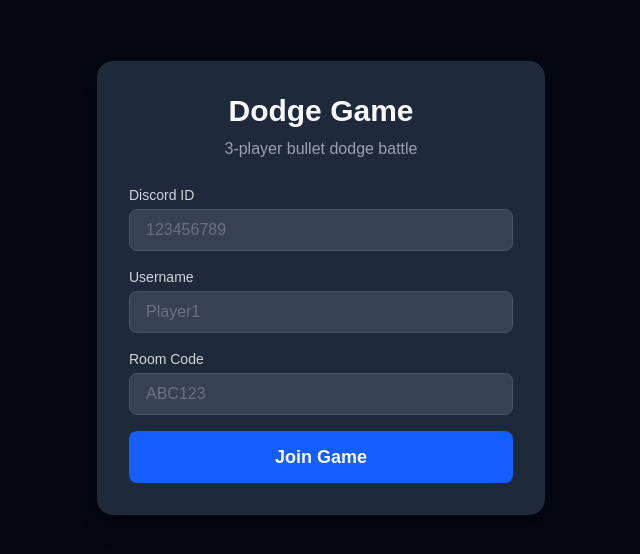
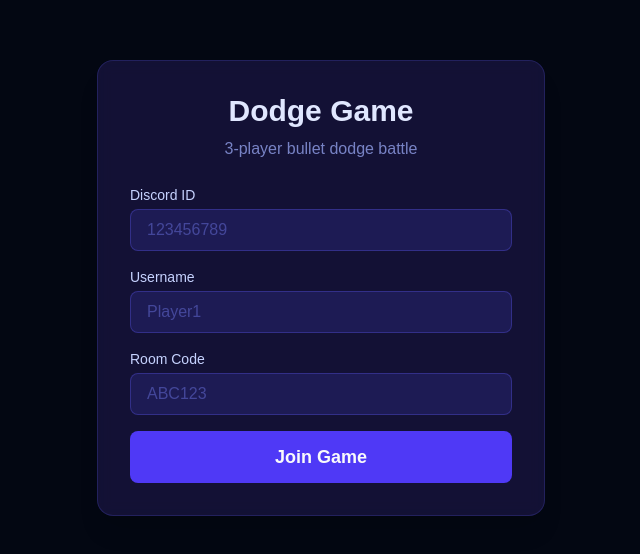
Before and after one commit to tobakuro/DiscordGameBot_DodgeGame, a Next.js app: page / in a window 1280 px wide. Shown: the part 112-666 px from the top of the page, without its empty margins (319-959 px from the left). Built offline with nearby package versions, Linux system fonts and the light colour scheme.

Commit message:
modify: 宇宙っぽい色に変更

```diff
--- a/src/app/page.tsx
+++ b/src/app/page.tsx
@@ -2,6 +2,7 @@
 
 import { useState } from 'react';
 import { useRouter } from 'next/navigation';
+import { motion } from 'framer-motion';
 
 export default function Home() {
   const router = useRouter();
@@ -23,16 +24,23 @@ export default function Home() {
   };
 
   return (
-    <div className="flex flex-col items-center justify-center min-h-screen">
-      <div className="bg-gray-800 rounded-2xl p-8 w-full max-w-md shadow-xl">
-        <h1 className="text-3xl font-bold text-center mb-2">Dodge Game</h1>
-        <p className="text-gray-400 text-center mb-6">
+    <div className="flex flex-col items-center justify-center min-h-screen relative z-10">
+      <motion.div
+        initial={{ opacity: 0, y: 20 }}
+        animate={{ opacity: 1, y: 0 }}
+        transition={{ duration: 0.5 }}
+        className="bg-indigo-950/60 border border-indigo-500/20 rounded-2xl p-8 w-full max-w-md shadow-xl backdrop-blur-sm"
+      >
+        <h1 className="text-3xl font-bold text-center mb-2 text-indigo-100">
+          Dodge Game
+        </h1>
+        <p className="text-indigo-300/70 text-center mb-6">
           3-player bullet dodge battle
         </p>
 
         <form onSubmit={handleJoin} className="space-y-4">
           <div>
-            <label className="block text-sm font-medium text-gray-300 mb-1">
+            <label className="block text-sm font-medium text-indigo-200 mb-1">
               Discord ID
             </label>
             <input
@@ -40,12 +48,12 @@ export default function Home() {
               value={discordId}
               onChange={(e) => setDiscordId(e.target.value)}
               placeholder="123456789"
-              className="w-full px-4 py-2 rounded-lg bg-gray-700 border border-gray-600 text-white placeholder-gray-500 focus:outline-none focus:border-blue-500"
+              className="w-full px-4 py-2 rounded-lg bg-indigo-900/40 border border-indigo-500/30 text-white placeholder-indigo-400/40 focus:outline-none focus:border-indigo-400 transition-colors"
             />
           </div>
 
           <div>
-            <label className="block text-sm font-medium text-gray-300 mb-1">
+            <label className="block text-sm font-medium text-indigo-200 mb-1">
               Username
             </label>
             <input
@@ -53,12 +61,12 @@ export default function Home() {
               value={username}
               onChange={(e) => setUsername(e.target.value)}
               placeholder="Player1"
-              className="w-full px-4 py-2 rounded-lg bg-gray-700 border border-gray-600 text-white placeholder-gray-500 focus:outline-none focus:border-blue-500"
+              className="w-full px-4 py-2 rounded-lg bg-indigo-900/40 border border-indigo-500/30 text-white placeholder-indigo-400/40 focus:outline-none focus:border-indigo-400 transition-colors"
             />
           </div>
 
           <div>
-            <label className="block text-sm font-medium text-gray-300 mb-1">
+            <label className="block text-sm font-medium text-indigo-200 mb-1">
               Room Code
             </label>
             <input
@@ -66,7 +74,7 @@ export default function Home() {
               value={roomCode}
               onChange={(e) => setRoomCode(e.target.value)}
               placeholder="ABC123"
-              className="w-full px-4 py-2 rounded-lg bg-gray-700 border border-gray-600 text-white placeholder-gray-500 focus:outline-none focus:border-blue-500 uppercase"
+              className="w-full px-4 py-2 rounded-lg bg-indigo-900/40 border border-indigo-500/30 text-white placeholder-indigo-400/40 focus:outline-none focus:border-indigo-400 uppercase transition-colors"
             />
           </div>
 
@@ -76,12 +84,12 @@ export default function Home() {
 
           <button
             type="submit"
-            className="w-full py-3 rounded-lg font-bold text-lg bg-blue-600 hover:bg-blue-500 transition-colors cursor-pointer"
+            className="w-full py-3 rounded-lg font-bold text-lg bg-indigo-600 hover:bg-indigo-500 transition-colors cursor-pointer"
           >
             Join Game
           </button>
         </form>
-      </div>
+      </motion.div>
     </div>
   );
 }
```
